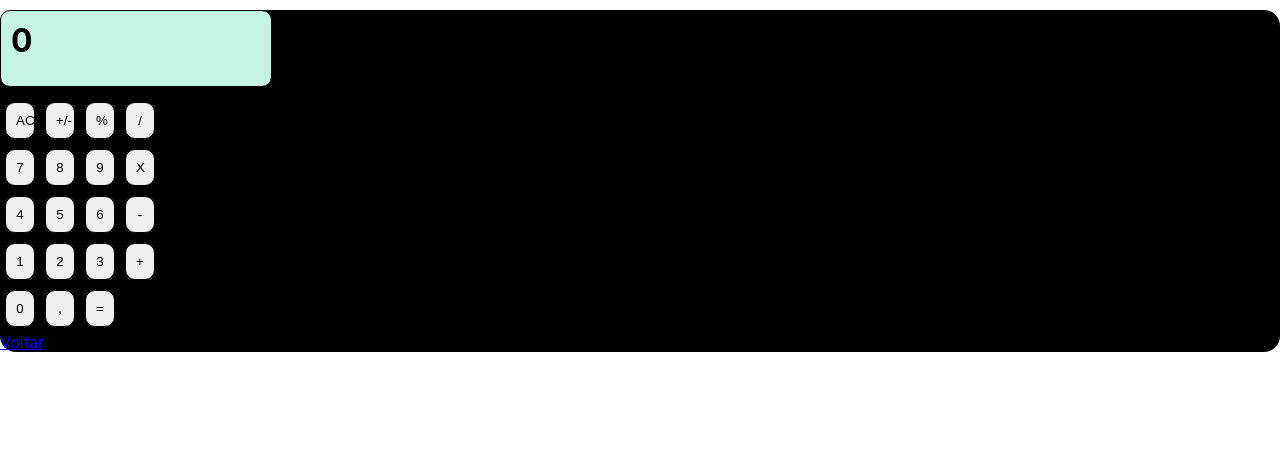
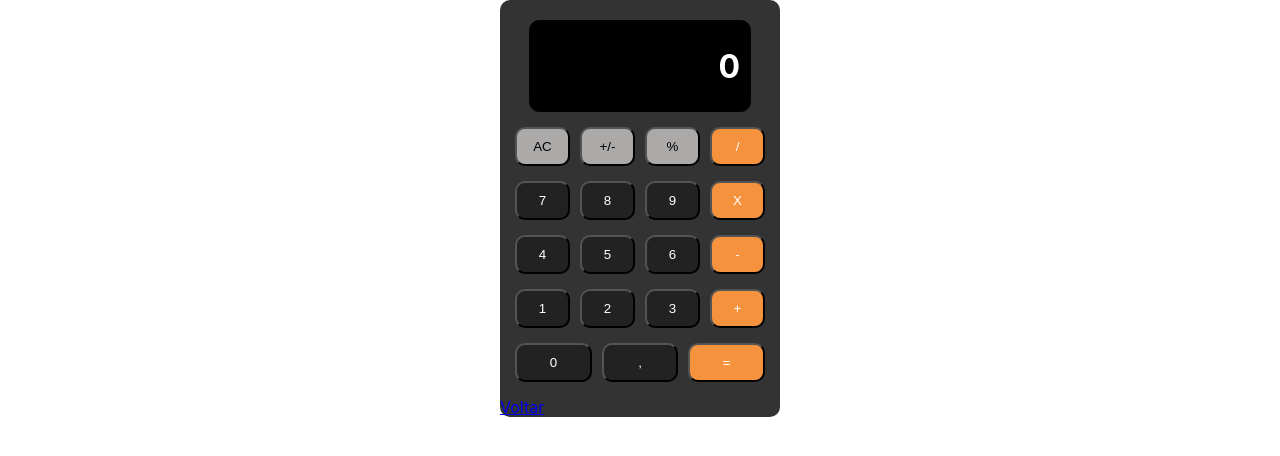
Before and after one commit to ftofano/lab_react, a React (Create React App) app: page /Calculadora in a window 1280 px wide. Shown: the top 456 px of the page. Built offline with nearby package versions, Linux system fonts and the light colour scheme.

Commit message:
Add files via upload

```diff
--- a/src/Calculadora.css
+++ b/src/Calculadora.css
@@ -1,38 +1,83 @@
-button{
-    flex: 1;
-    width: 30px;
-    border: solid 1px #000;
+.calculadora {
+    width: 301px;
+    border: solid 5px #030303;
+    position: relative;
+    margin: 50px auto;
+    border-radius: 20px;
+}
+.moni{
+    display: flex;
+
+}
+
+.monitor {
+    display: flex;
+    width: 200px;
+    height: 70px;
+    border: solid 1px #030303;
+    background-color: black ;
+    color: white;
+    align-items:center;
+   justify-content: end;
+    margin: 0 auto;
+    margin-bottom: 10px;
+    margin-top:  20px;;
+
+    border-radius: 10px;
+    text-align: left;
+    align-content: center;
+    padding: 10px;
+}
+
+.teclado {
+    width: 260px;
+    margin: 0 auto;
+
+    margin-bottom: 10px;
+
+
+}
+
+.fileira {
+    display: flex;
+    margin-bottom: 5px;
+}
+
+
+button {
+    font-family: Arial, Helvetica, sans-serif;
+    width: 130px!important;
+
     border-radius: 10px;
     padding: 10px;
     text-align: center;
     margin: 5px;
     cursor: pointer;
+  }
+  .cinza{
+    font-family: Arial, Helvetica, sans-serif;
+    background-color: rgb(172, 169, 169);
+  }
+  .orange{
+    font-family: Arial, Helvetica, sans-serif;
+    background-color: #f5923e;
+    color: white;
+  }
+  .preto{
+    font-family: Arial, Helvetica, sans-serif;
+    color: white;
+    background-color: #222;
+  }
 
+ .bt:hover {
+    background-color: #333;
 
-}
+  }
+  .fundo{
 
-.fundo{
-    background-color: black;
-    border-radius: 1em;
+    width: 280px;
+    background-color: #333;
+    margin: 0 auto;
+    border-radius: 10px;
 
-}
-.monitor {
-    display: flex;
-    width: 250px;
-    height: 55px;
-    border: solid 1px #030303;
-    background-color:rgb(197, 243, 228);
-    margin-bottom: 10px;
-    margin-top:  10px;;
-    border-radius: 10px;
-    text-align: left;
-    align-content: center;
-    padding: 10px;
-    color: black;
-}
-.voltar{
-    display: flex;
-    color: rgb(248, 245, 245);
-    text-align: left;
-    align-content: center;
-}
+  }
```
